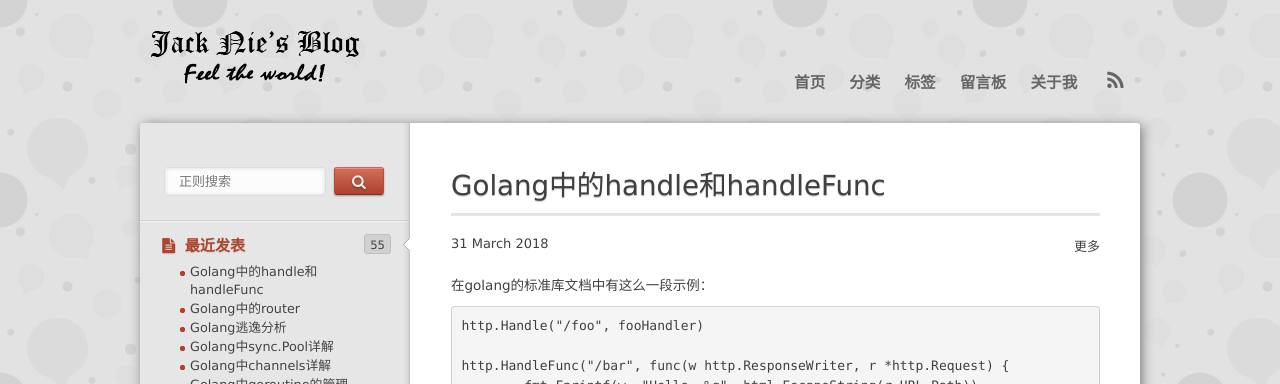
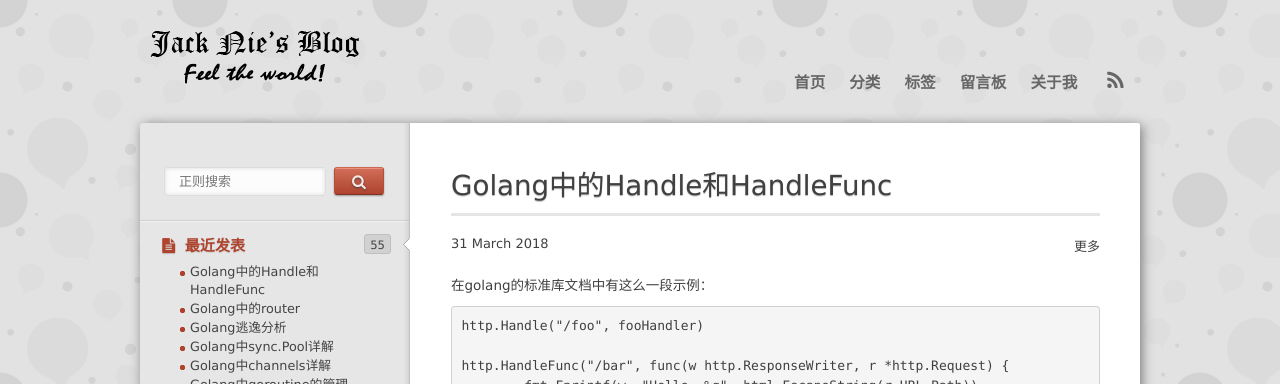
Before and after one commit to jack-nie/jack-nie.github.io, a Jekyll site: the page built from _posts/2018-03-31-golang-handle-and-handlefunc.markdown, in a window 1280 px wide. Shown: the top 384 px of the page. Built offline with Jekyll 4.4.1, drawn with Linux system fonts in a browser that asks for light colours; nearby versions of some CDN libraries; library files that are not in the unit come from our copies; comment, search, counter and statistics services are not loaded.

Commit message:
fix typo

```diff
--- a/_posts/2018-03-31-golang-handle-and-handlefunc.markdown
+++ b/_posts/2018-03-31-golang-handle-and-handlefunc.markdown
@@ -1,8 +1,8 @@
 ---
 layout: post
-title:  "Golang中的handle和handleFunc"
+title:  "Golang中的Handle和HandleFunc"
 date:   "2018-03-31"
-keywords: ["golang", "handle", "handleFunc", "net/http"]
+keywords: ["golang", "Handle", "HandleFunc", "net/http"]
 description: "golang中handle和handleFunc的分析"
 category: "Go"
 tags: ["Go"]
```
